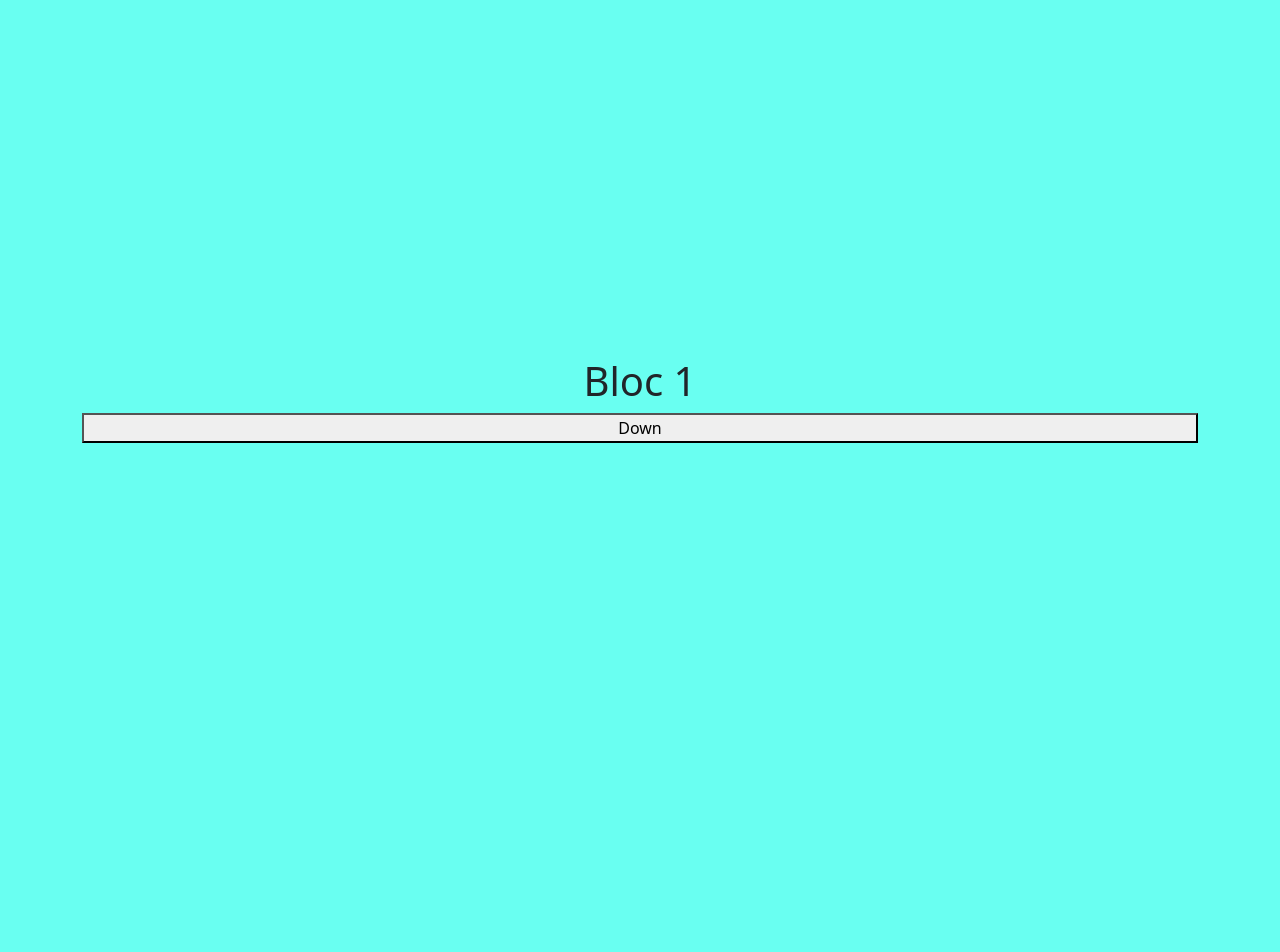
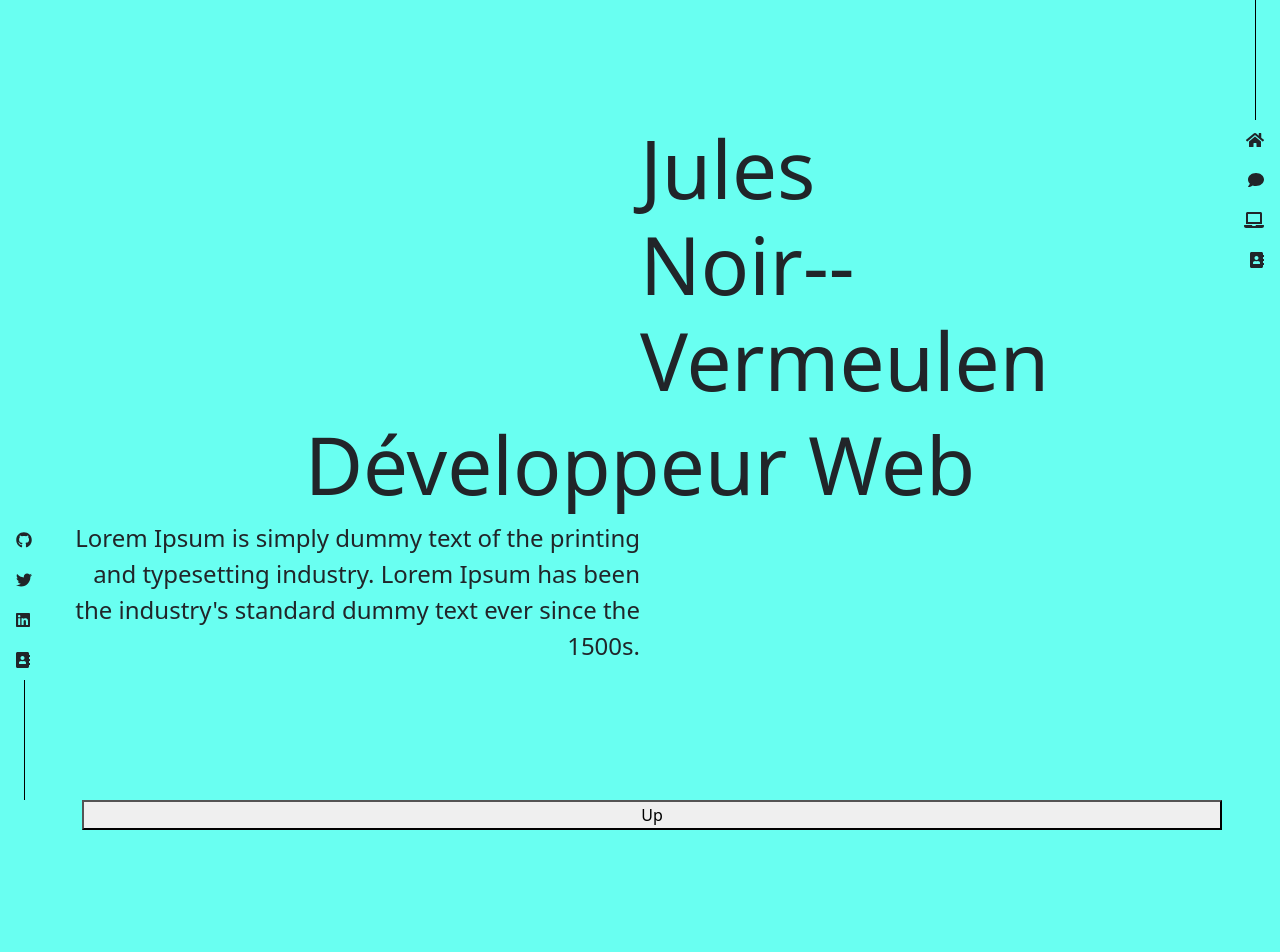
Before and after one commit to Eryans/Portfolio, a React (Create React App) app: page / in a window 1280 px wide. Shown: the top 952 px of the page. Built offline with nearby package versions, Linux system fonts and the light colour scheme.

Commit message:
Lot of work on landing page

```diff
--- a/package.json
+++ b/package.json
@@ -3,6 +3,10 @@
   "version": "0.1.0",
   "private": true,
   "dependencies": {
+    "@fortawesome/fontawesome-svg-core": "^1.2.36",
+    "@fortawesome/free-brands-svg-icons": "^5.15.4",
+    "@fortawesome/free-solid-svg-icons": "^5.15.4",
+    "@fortawesome/react-fontawesome": "^0.1.16",
     "@testing-library/jest-dom": "^5.11.4",
     "@testing-library/react": "^11.1.0",
     "@testing-library/user-event": "^12.1.10",
@@ -10,6 +14,7 @@
     "react": "^17.0.2",
     "react-bootstrap": "^2.0.2",
     "react-dom": "^17.0.2",
+    "react-router-dom": "^6.0.2",
     "react-scripts": "4.0.3",
     "web-vitals": "^1.0.1"
   },
--- a/src/components/Acceuil.js
+++ b/src/components/Acceuil.js
@@ -1,10 +1,38 @@
-import ChangeSectionButton from "./ChangeSectionButton";
+import { Container, Row } from "react-bootstrap";
+import "../styles/Acceuil.css";
 
-export default function Acceuil({title,propFunction}){
-    return(
-        <section className="block-section col-12">
-            <h1>{title}</h1>
-            <ChangeSectionButton textContent="Down" propFunction={propFunction}/>
+export default function Acceuil() {
+    const name = "Jules";
+    const lastName = "Noir--Vermeulen";
+    return (
+        <section className="block-section position-relative">
+            <Container className="p-0 title-container">
+                <Row>
+                    <span className="col-6 p-0" />
+                    <h1 className="col-6 h1left titleSize px-0">
+                        {" "}
+                        {Array.from(name).map((x) => (
+                            <span className="letter">{x}</span>
+                        ))}{" "}
+                        <br />
+                        {Array.from(lastName).map((x) => (
+                            <span className="letter">{x}</span>
+                        ))}
+                    </h1>
+                </Row>
+                <Row>
+                    <h2 className="col-12 text-center px-0 titleSize">
+                        Développeur Web
+                    </h2>
+                </Row>
+                <Row>
+                    <p className="col-6 col-sm-6 px-0 text">
+                        Lorem Ipsum is simply dummy text of the printing and
+                        typesetting industry. Lorem Ipsum has been the
+                        industry's standard dummy text ever since the 1500s.
+                    </p>
+                </Row>
+            </Container>
         </section>
     );
 }
--- a/src/components/ChangeSectionButton.js
+++ b/src/components/ChangeSectionButton.js
@@ -1,6 +1,6 @@
-export default function ChangeSectionButton({propFunction, textContent}){
+export default function ChangeSectionButton({propFunction, textContent, isUp}){
     return (
-        <button onClick={propFunction}>
+        <button className={`col-12 position-absolute ${isUp ? "top-0" : "bottom-0"}`} onClick={propFunction}>
             {textContent}
         </button>
     );
--- a/src/components/Contact.js
+++ b/src/components/Contact.js
@@ -2,10 +2,10 @@ import ChangeSectionButton from "./ChangeSectionButton";
 
 export default function Contact({title,propFunction,propFunction2}){
     return(
-        <section className="block-section col-12 text-white">
-            <ChangeSectionButton textContent="Up" propFunction={propFunction}/>
+        <section className="block-section col-12 text-white position-relative">
+            <ChangeSectionButton textContent="Up" propFunction={propFunction} isUp={true}/>
             <h1>{title}</h1>
-            <ChangeSectionButton textContent="Acceuil" propFunction={propFunction}/>
+            <ChangeSectionButton textContent="Acceuil" propFunction={propFunction2} isUp={false}/>
         </section>
     );
 }
--- /dev/null
+++ b/src/components/NabButton.js
@@ -0,0 +1,13 @@
+import { FontAwesomeIcon } from "@fortawesome/react-fontawesome";
+import { useState } from "react";
+
+export default function NavButton(props) {
+    const [isHovered, setIsHovered] = useState(false);
+
+    return (
+        <>
+            <p className={`${!isHovered && "hidden"}`}>{props.text}</p>
+            <FontAwesomeIcon icon={props.icon} onPointerEnter={() => setIsHovered(true)} onPointerLeave={() => setIsHovered(false)}/>
+        </>
+    );
+}
--- a/src/components/Work.js
+++ b/src/components/Work.js
@@ -2,10 +2,10 @@ import ChangeSectionButton from "./ChangeSectionButton";
 
 export default function Work({title, propFunction,propFunction2}){
     return(
-        <section className="block-section col-12">
-            <ChangeSectionButton propFunction={propFunction} textContent="Up"/>
+        <section className="block-section col-12 position-relative">
+            <ChangeSectionButton propFunction={propFunction} textContent="Up" isUp={true}/>
             <h1>{title}</h1>
-            <ChangeSectionButton propFunction={propFunction2} textContent="Down"/>
+            <ChangeSectionButton propFunction={propFunction2} textContent="Down" isUp={false}/>
         </section>
     );
 }
--- a/src/index.js
+++ b/src/index.js
@@ -3,11 +3,14 @@ import ReactDOM from 'react-dom';
 import './index.css';
 import App from './App';
 import reportWebVitals from './reportWebVitals';
+import { BrowserRouter } from 'react-router-dom';
 import 'bootstrap/dist/css/bootstrap.min.css';
 
 ReactDOM.render(
   <React.StrictMode>
-    <App />
+    <BrowserRouter>
+      <App />
+    </BrowserRouter>
   </React.StrictMode>,
   document.getElementById('root')
 );
--- a/src/layout/Main.js
+++ b/src/layout/Main.js
@@ -1,9 +1,17 @@
 import { useEffect, useRef, useState } from "react";
-import { Container, Row } from "react-bootstrap";
+import { Container, Nav, Row } from "react-bootstrap";
+
+import { faLaptop,faHome,faComment,faAddressBook } from "@fortawesome/free-solid-svg-icons";
+
+
 import Acceuil from "../components/Acceuil";
 import Work from "../components/Work";
 import Contact from "../components/Contact";
+import NavBar from "./NavBar";
+import { faGithub, faLinkedin, faTwitter } from "@fortawesome/free-brands-svg-icons";
 export default function Main() {
+
+    // This is supposed to handle wheel scroll direction but it doesn't work
     const wheelDirection = (e) =>
         e.nativeEvent.wheelDelta > 0 ? "up" : executeScroll(myRef3);
 
@@ -23,27 +31,65 @@ export default function Main() {
         executeScroll(ref);
         setCurrentColor(() => currentColor);
     }
-
+    function changeColorByScroll(e){
+        // To Do
+    }
+    const navContent = [
+        {
+            text:"Acceuil",
+            icon: faHome
+        },
+        {
+            text:"A propos",
+            icon: faComment
+        },
+        {
+            text:"Mes Projets",
+            icon: faLaptop
+        },
+        {
+            text:"Contact",
+            icon: faAddressBook
+        }
+    ]
+    const navContentSocial = [
+        {
+            text:"GitHub",
+            icon: faGithub
+        },
+        {
+            text:"Twitter",
+            icon: faTwitter
+        },
+        {
+            text:"Linkedin",
+            icon: faLinkedin
+        },
+        {
+            text:"Something",
+            icon: faAddressBook
+        }
+    ]
     return (
         <main style={{ backgroundColor: `${bgColors[currentColor]}` }}>
+            <NavBar bsPosition="bottom-0 start-0" direction="flex-row-reverse" navContent={navContentSocial} upOrDown="down"/>
+            <NavBar bsPosition="end-0" navContent={navContent} upOrDown="up"/>
             <Container>
                 <Row ref={myRef1}>
                     <Acceuil
-                        title="Bloc 1"
                         propFunction={() => changeSection(myRef2, 1)}
                     />
                 </Row>
 
                 <Row ref={myRef2} className="d-flex flex-row flex-nowrap">
                     <Work
-                        title="Bloc 2"
                         propFunction={() => changeSection(myRef1, 0)}
                         propFunction2={() => changeSection(myRef3, 2)}
                     />
                 </Row>
 
                 <Row ref={myRef3}>
-                    <Contact title="Bloc 3" propFunction={()=>changeSection(myRef2,1)} propFunction2={()=>changeSection(myRef1,0)}/>
+                    <Contact propFunction={()=>changeSection(myRef2,1)} propFunction2={()=>changeSection(myRef1,0)}/>
                 </Row>
             </Container>
         </main>
--- /dev/null
+++ b/src/layout/NavBar.js
@@ -0,0 +1,18 @@
+import { Nav } from "react-bootstrap";
+import "../styles/NavBar.css";
+import NavButton from "../components/NabButton";
+import { FontAwesomeIcon } from "@fortawesome/react-fontawesome";
+import { faCoffee,faHome,faComment } from "@fortawesome/free-solid-svg-icons";
+
+export default function NavBar({bsPosition, direction, navContent, upOrDown}){
+
+    return(
+        <Nav className={`nav-container ${bsPosition}`}>
+            <ul className={`px-3 ${upOrDown} m-0 d-flex flex-column`}>
+                {
+                    navContent.map((x,i) => <li key={i} className={`d-flex ${direction} align-items-center justify-content-end gap-3`}><NavButton text={x.text} icon={x.icon}/></li> )
+                }
+            </ul>
+        </Nav>
+    );
+}
--- /dev/null
+++ b/src/styles/Acceuil.css
@@ -0,0 +1,29 @@
+.h1left{
+    text-align: left;
+}
+.titleSize{
+    font-size: 2em;
+}
+.text{
+    text-align: right;
+    font-size: .9em;
+    word-break: normal;
+}
+.letter{
+    transition: color .2s;
+}
+.letter:hover{
+    color:red;
+}
+@media screen and (min-width:576px) {
+    .h1left{
+        text-align: left;
+    }
+    .titleSize{
+        font-size: 5em;
+    }
+    .text{
+        text-align: right;
+        font-size: 1.5em;
+    }
+}
--- /dev/null
+++ b/src/styles/NavBar.css
@@ -0,0 +1,33 @@
+.nav-container{
+    display:none;
+    position: fixed;
+}
+li{
+    list-style: none;
+}
+.hidden{
+    visibility: hidden;
+}
+.up:first-child:last-child::before{
+    align-self: flex-end;
+    margin-right: .5em;
+    display: block;
+    content: "";
+    width: 1px;
+    height:7.5em;
+    background-color: black;
+}
+.down:last-child::after{
+    align-self: flex-start;
+    margin-left: .5em;
+    display: block;
+    content: "";
+    width: 1px;
+    height:7.5em;
+    background-color: black;
+}
+@media screen and (min-width:576px) {
+    .nav-container{
+        display: block;
+    }
+}
```
Also changed, not shown: 2 other files (tests, documents, lock files or other folders).
